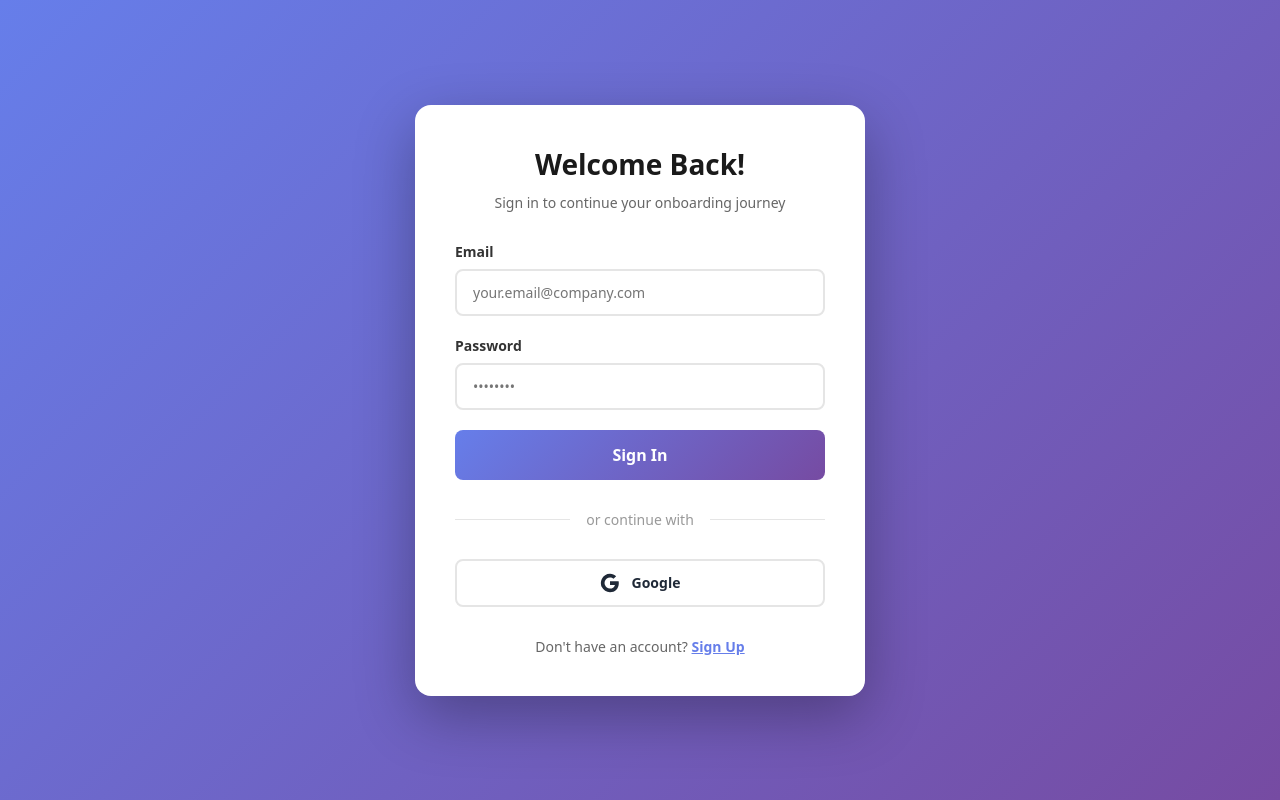
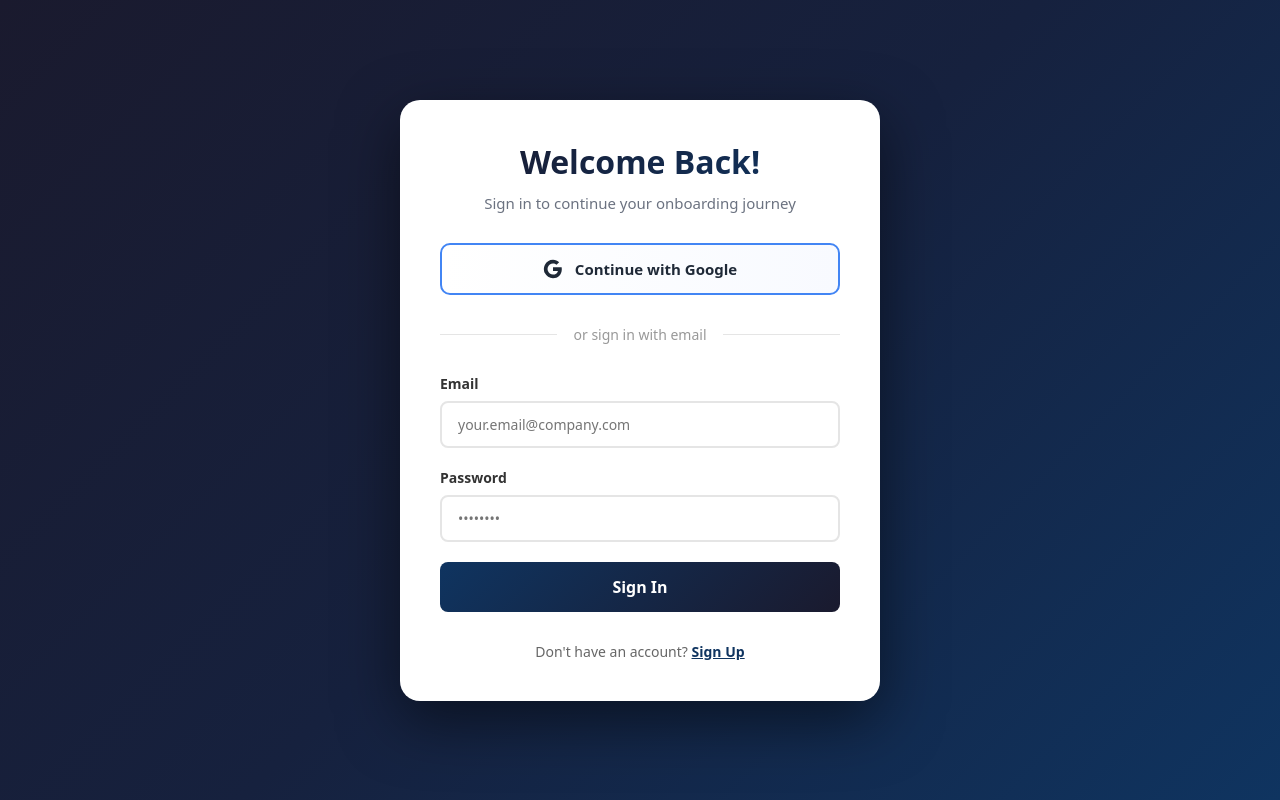
Before and after one commit to Marwan-Zenhom/On-boarding-Ai-chatbot, a React (Create React App) app in the folder frontend/: page /login in a window 1280 px wide. Built offline with nearby package versions, Linux system fonts and the light colour scheme; no server answers.

Commit message:
feat: Update auth pages with project theme, prominent Google sign-in, and fix scrolling

```diff
--- a/frontend/src/pages/LoginPage.js
+++ b/frontend/src/pages/LoginPage.js
@@ -63,6 +63,40 @@ const LoginPage = () => {
           </div>
         )}
 
+        {/* Google Sign-in First */}
+        <div className="oauth-buttons">
+          <button
+            type="button"
+            onClick={() => handleOAuth('google')}
+            className="oauth-button google"
+            disabled={loading}
+          >
+            <svg viewBox="0 0 24 24" width="20" height="20">
+              <path
+                fill="currentColor"
+                d="M22.56 12.25c0-.78-.07-1.53-.2-2.25H12v4.26h5.92c-.26 1.37-1.04 2.53-2.21 3.31v2.77h3.57c2.08-1.92 3.28-4.74 3.28-8.09z"
+              />
+              <path
+                fill="currentColor"
+                d="M12 23c2.97 0 5.46-.98 7.28-2.66l-3.57-2.77c-.98.66-2.23 1.06-3.71 1.06-2.86 0-5.29-1.93-6.16-4.53H2.18v2.84C3.99 20.53 7.7 23 12 23z"
+              />
+              <path
+                fill="currentColor"
+                d="M5.84 14.09c-.22-.66-.35-1.36-.35-2.09s.13-1.43.35-2.09V7.07H2.18C1.43 8.55 1 10.22 1 12s.43 3.45 1.18 4.93l2.85-2.22.81-.62z"
+              />
+              <path
+                fill="currentColor"
+                d="M12 5.38c1.62 0 3.06.56 4.21 1.64l3.15-3.15C17.45 2.09 14.97 1 12 1 7.7 1 3.99 3.47 2.18 7.07l3.66 2.84c.87-2.6 3.3-4.53 6.16-4.53z"
+              />
+            </svg>
+            Continue with Google
+          </button>
+        </div>
+
+        <div className="auth-divider">
+          <span>or sign in with email</span>
+        </div>
+
         <form onSubmit={handleSubmit} className="auth-form">
           <div className="form-group">
             <label htmlFor="email">Email</label>
@@ -99,39 +133,6 @@ const LoginPage = () => {
           </button>
         </form>
 
-        <div className="auth-divider">
-          <span>or continue with</span>
-        </div>
-
-        <div className="oauth-buttons">
-          <button
-            type="button"
-            onClick={() => handleOAuth('google')}
-            className="oauth-button google"
-            disabled={loading}
-          >
-            <svg viewBox="0 0 24 24" width="20" height="20">
-              <path
-                fill="currentColor"
-                d="M22.56 12.25c0-.78-.07-1.53-.2-2.25H12v4.26h5.92c-.26 1.37-1.04 2.53-2.21 3.31v2.77h3.57c2.08-1.92 3.28-4.74 3.28-8.09z"
-              />
-              <path
-                fill="currentColor"
-                d="M12 23c2.97 0 5.46-.98 7.28-2.66l-3.57-2.77c-.98.66-2.23 1.06-3.71 1.06-2.86 0-5.29-1.93-6.16-4.53H2.18v2.84C3.99 20.53 7.7 23 12 23z"
-              />
-              <path
-                fill="currentColor"
-                d="M5.84 14.09c-.22-.66-.35-1.36-.35-2.09s.13-1.43.35-2.09V7.07H2.18C1.43 8.55 1 10.22 1 12s.43 3.45 1.18 4.93l2.85-2.22.81-.62z"
-              />
-              <path
-                fill="currentColor"
-                d="M12 5.38c1.62 0 3.06.56 4.21 1.64l3.15-3.15C17.45 2.09 14.97 1 12 1 7.7 1 3.99 3.47 2.18 7.07l3.66 2.84c.87-2.6 3.3-4.53 6.16-4.53z"
-              />
-            </svg>
-            Google
-          </button>
-        </div>
-
         <div className="auth-footer">
           <p>
             Don't have an account?{' '}
--- a/frontend/src/pages/SignupPage.js
+++ b/frontend/src/pages/SignupPage.js
@@ -101,6 +101,40 @@ const SignupPage = () => {
           </div>
         )}
 
+        {/* Google Sign-in First */}
+        <div className="oauth-buttons">
+          <button
+            type="button"
+            onClick={() => handleOAuth('google')}
+            className="oauth-button google"
+            disabled={loading}
+          >
+            <svg viewBox="0 0 24 24" width="20" height="20">
+              <path
+                fill="currentColor"
+                d="M22.56 12.25c0-.78-.07-1.53-.2-2.25H12v4.26h5.92c-.26 1.37-1.04 2.53-2.21 3.31v2.77h3.57c2.08-1.92 3.28-4.74 3.28-8.09z"
+              />
+              <path
+                fill="currentColor"
+                d="M12 23c2.97 0 5.46-.98 7.28-2.66l-3.57-2.77c-.98.66-2.23 1.06-3.71 1.06-2.86 0-5.29-1.93-6.16-4.53H2.18v2.84C3.99 20.53 7.7 23 12 23z"
+              />
+              <path
+                fill="currentColor"
+                d="M5.84 14.09c-.22-.66-.35-1.36-.35-2.09s.13-1.43.35-2.09V7.07H2.18C1.43 8.55 1 10.22 1 12s.43 3.45 1.18 4.93l2.85-2.22.81-.62z"
+              />
+              <path
+                fill="currentColor"
+                d="M12 5.38c1.62 0 3.06.56 4.21 1.64l3.15-3.15C17.45 2.09 14.97 1 12 1 7.7 1 3.99 3.47 2.18 7.07l3.66 2.84c.87-2.6 3.3-4.53 6.16-4.53z"
+              />
+            </svg>
+            Continue with Google
+          </button>
+        </div>
+
+        <div className="auth-divider">
+          <span>or sign up with email</span>
+        </div>
+
         <form onSubmit={handleSubmit} className="auth-form">
           <div className="form-group">
             <label htmlFor="displayName">Display Name</label>
@@ -166,39 +200,6 @@ const SignupPage = () => {
           </button>
         </form>
 
-        <div className="auth-divider">
-          <span>or continue with</span>
-        </div>
-
-        <div className="oauth-buttons">
-          <button
-            type="button"
-            onClick={() => handleOAuth('google')}
-            className="oauth-button google"
-            disabled={loading}
-          >
-            <svg viewBox="0 0 24 24" width="20" height="20">
-              <path
-                fill="currentColor"
-                d="M22.56 12.25c0-.78-.07-1.53-.2-2.25H12v4.26h5.92c-.26 1.37-1.04 2.53-2.21 3.31v2.77h3.57c2.08-1.92 3.28-4.74 3.28-8.09z"
-              />
-              <path
-                fill="currentColor"
-                d="M12 23c2.97 0 5.46-.98 7.28-2.66l-3.57-2.77c-.98.66-2.23 1.06-3.71 1.06-2.86 0-5.29-1.93-6.16-4.53H2.18v2.84C3.99 20.53 7.7 23 12 23z"
-              />
-              <path
-                fill="currentColor"
-                d="M5.84 14.09c-.22-.66-.35-1.36-.35-2.09s.13-1.43.35-2.09V7.07H2.18C1.43 8.55 1 10.22 1 12s.43 3.45 1.18 4.93l2.85-2.22.81-.62z"
-              />
-              <path
-                fill="currentColor"
-                d="M12 5.38c1.62 0 3.06.56 4.21 1.64l3.15-3.15C17.45 2.09 14.97 1 12 1 7.7 1 3.99 3.47 2.18 7.07l3.66 2.84c.87-2.6 3.3-4.53 6.16-4.53z"
-              />
-            </svg>
-            Google
-          </button>
-        </div>
-
         <div className="auth-footer">
           <p>
             Already have an account?{' '}
--- a/frontend/src/styles/auth.css
+++ b/frontend/src/styles/auth.css
@@ -5,18 +5,22 @@
   display: flex;
   align-items: center;
   justify-content: center;
-  background: linear-gradient(135deg, #667eea 0%, #764ba2 100%);
+  background: linear-gradient(135deg, #1a1a2e 0%, #16213e 50%, #0f3460 100%);
   padding: 20px;
+  overflow-y: auto;
 }
 
 .auth-card {
-  background: white;
-  border-radius: 16px;
-  box-shadow: 0 20px 60px rgba(0, 0, 0, 0.3);
+  background: #ffffff;
+  border-radius: 20px;
+  box-shadow: 0 20px 60px rgba(0, 0, 0, 0.5);
   padding: 40px;
-  max-width: 450px;
+  max-width: 480px;
   width: 100%;
   animation: slideUp 0.4s ease-out;
+  margin: auto;
+  max-height: 95vh;
+  overflow-y: auto;
 }
 
 @keyframes slideUp {
@@ -36,15 +40,19 @@
 }
 
 .auth-header h1 {
-  font-size: 28px;
+  font-size: 32px;
   font-weight: 700;
-  color: #1a1a1a;
+  color: #1a1a2e;
   margin: 0 0 10px 0;
+  background: linear-gradient(135deg, #1a1a2e 0%, #0f3460 100%);
+  -webkit-background-clip: text;
+  -webkit-text-fill-color: transparent;
+  background-clip: text;
 }
 
 .auth-header p {
-  font-size: 14px;
-  color: #666;
+  font-size: 15px;
+  color: #6b7280;
   margin: 0;
 }
 
@@ -104,8 +112,8 @@
 
 .form-group input:focus {
   outline: none;
-  border-color: #667eea;
-  box-shadow: 0 0 0 3px rgba(102, 126, 234, 0.1);
+  border-color: #0f3460;
+  box-shadow: 0 0 0 3px rgba(15, 52, 96, 0.1);
 }
 
 .form-group input:disabled {
@@ -130,13 +138,13 @@
 }
 
 .auth-button.primary {
-  background: linear-gradient(135deg, #667eea 0%, #764ba2 100%);
+  background: linear-gradient(135deg, #0f3460 0%, #1a1a2e 100%);
   color: white;
 }
 
 .auth-button.primary:hover:not(:disabled) {
   transform: translateY(-2px);
-  box-shadow: 0 10px 20px rgba(102, 126, 234, 0.3);
+  box-shadow: 0 10px 20px rgba(15, 52, 96, 0.4);
 }
 
 .auth-button.primary:active:not(:disabled) {
@@ -180,21 +188,39 @@
   align-items: center;
   justify-content: center;
   gap: 12px;
-  padding: 12px 24px;
+  padding: 14px 24px;
   border: 2px solid #e5e5e5;
-  border-radius: 8px;
+  border-radius: 10px;
   background: white;
-  font-size: 14px;
+  font-size: 15px;
   font-weight: 600;
   cursor: pointer;
   transition: all 0.2s ease;
   font-family: inherit;
+  position: relative;
+  overflow: hidden;
+}
+
+.oauth-button::before {
+  content: '';
+  position: absolute;
+  top: 0;
+  left: 0;
+  right: 0;
+  bottom: 0;
+  background: linear-gradient(135deg, rgba(66, 133, 244, 0.05) 0%, rgba(234, 67, 53, 0.05) 100%);
+  opacity: 0;
+  transition: opacity 0.2s ease;
+}
+
+.oauth-button:hover::before {
+  opacity: 1;
 }
 
 .oauth-button:hover:not(:disabled) {
-  border-color: #d1d5db;
+  border-color: #4285f4;
   transform: translateY(-2px);
-  box-shadow: 0 5px 15px rgba(0, 0, 0, 0.1);
+  box-shadow: 0 8px 20px rgba(66, 133, 244, 0.2);
 }
 
 .oauth-button:active:not(:disabled) {
@@ -209,10 +235,19 @@
 
 .oauth-button svg {
   flex-shrink: 0;
+  position: relative;
+  z-index: 1;
 }
 
 .oauth-button.google {
   color: #1f2937;
+  border-color: #4285f4;
+  background: linear-gradient(to right, #ffffff, #f8faff);
+}
+
+.oauth-button.google:hover:not(:disabled) {
+  border-color: #4285f4;
+  background: #ffffff;
 }
 
 .oauth-button.microsoft {
@@ -233,7 +268,7 @@
 .link-button {
   background: none;
   border: none;
-  color: #667eea;
+  color: #0f3460;
   font-weight: 600;
   cursor: pointer;
   text-decoration: underline;
@@ -244,7 +279,7 @@
 }
 
 .link-button:hover:not(:disabled) {
-  color: #764ba2;
+  color: #1a1a2e;
 }
 
 .link-button:disabled {
```
